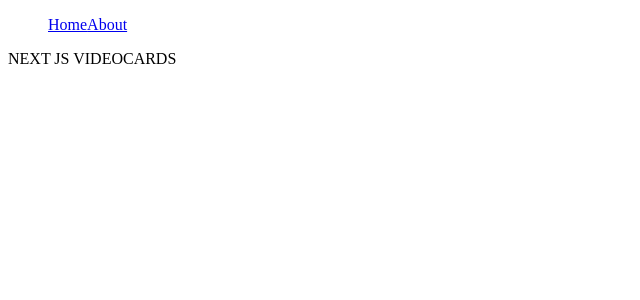
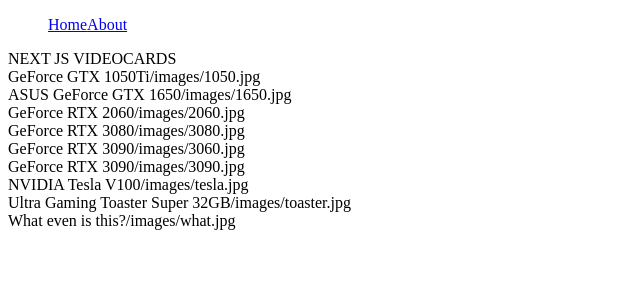
Before and after one commit to Irungaray/Next-Card, a Next.js app: page / in a window 1280 px wide. Shown: the top 300 px of the page, without its empty margins (0-640 px from the left). Built offline with nearby package versions, Linux system fonts and the light colour scheme.

Commit message:
Consumed DB

```diff
--- a/pages/api/card/[id].ts
+++ b/pages/api/card/[id].ts
@@ -4,14 +4,10 @@
 
 const allCards = async (request: NextApiRequest, response: NextApiResponse) => {
   const db = new DB();
+  const id = request.query.id.toString();
+  const card = await db.getById(id);
 
-  const id = request.query.id.toString();
-
-  const entry = await db.getById(id);
-
-  response.statusCode = 200;
-  response.setHeader( 'Content-type', ' application/json' );
-  response.end(JSON.stringify({ data: entry }));
+  response.status(200).json(card);
 };
 
 export default allCards;
--- a/pages/index.tsx
+++ b/pages/index.tsx
@@ -1,11 +1,31 @@
-import React from 'react'
+import React, { useEffect, useState} from 'react'
 import Navbar from '../components/Navbar/Navbar'
 
 const HomePage = () => {
+  const [productList, setProductList] = useState<TProduct[]>([]);
+
+  useEffect(() => {
+    window
+      .fetch('/api/card')
+      .then((response) => response.json())
+      .then(({ data, length}) => {
+        setProductList(data);
+      })
+  }, [])
+
+  console.log(productList)
+
   return (
     <div>
       <Navbar />
       <div>NEXT JS VIDEOCARDS</div>
+
+      {productList.map((product) => (
+        <div key={product.id}>
+          { product.name }
+          { product.image }
+        </div>
+      ))}
     </div>
   )
 }
```
